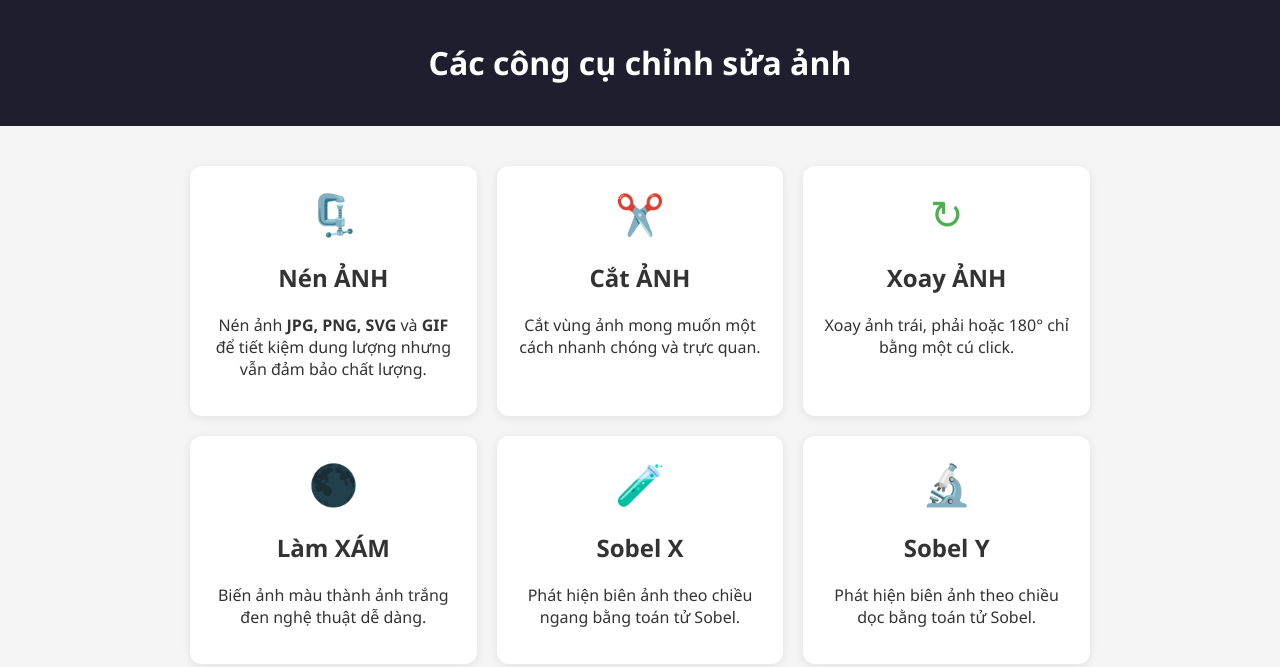
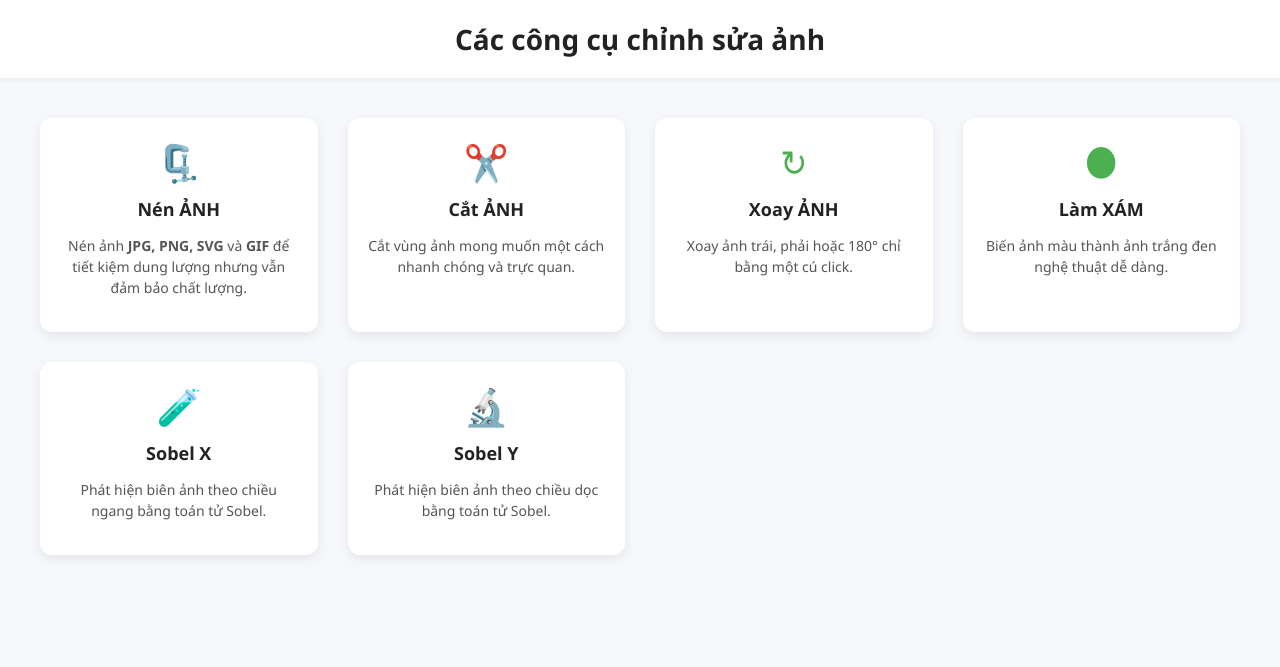
Before and after one commit to quan-nguyen18/image-editor, a plain HTML site: page index.html in a window 1280 px wide. Drawn offline with Linux system fonts and the light colour scheme.

Commit message:
Add files via upload

```diff
--- a/style.css
+++ b/style.css
@@ -1,76 +1,66 @@
+/* style.css */
+
+/* Reset đơn giản */
 body {
   margin: 0;
-  font-family: 'Segoe UI', sans-serif;
-  background: #f5f5f5;
+  font-family: 'Segoe UI', Tahoma, Geneva, Verdana, sans-serif;
+  background: #f7f8fc;
+  color: #333;
 }
 
+/* Tiêu đề chính */
 header {
-  background: #1e1e2f;
-  color: white;
-  padding: 20px;
+  background: #ffffff;
+  padding: 20px 40px;
+  box-shadow: 0 2px 4px rgba(0,0,0,0.05);
   text-align: center;
 }
 
+header h1 {
+  margin: 0;
+  font-size: 28px;
+  color: #222;
+}
+
+/* Lưới công cụ */
 .tool-grid {
   display: grid;
-  grid-template-columns: repeat(auto-fit, minmax(160px, 1fr));
-  gap: 20px;
+  grid-template-columns: repeat(auto-fit, minmax(250px, 1fr));
+  gap: 30px;
   padding: 40px;
-  max-width: 900px;
-  margin: auto;
 }
 
-.tool {
-  background: white;
-  padding: 30px;
-  text-align: center;
-  border-radius: 8px;
-  box-shadow: 0 4px 10px rgba(0,0,0,0.1);
-  text-decoration: none;
-  color: #333;
-  font-size: 18px;
-  font-weight: bold;
-  transition: transform 0.2s, background 0.3s;
-}
-
-.tool:hover {
-  background: #e0f7fa;
-  transform: translateY(-3px);
-}
-
-footer {
-  text-align: center;
-  padding: 20px;
-  background: #f0f0f0;
-  font-size: 14px;
-}
-.tool-grid {
-  display: grid;
-  grid-template-columns: repeat(auto-fit, minmax(280px, 1fr));
-  gap: 20px;
-  padding: 40px;
-  justify-items: center;
-}
-
+/* Ô công cụ */
 .tool-card {
   background: #fff;
   border-radius: 12px;
   padding: 20px;
   text-align: center;
-  box-shadow: 0 2px 10px rgba(0,0,0,0.08);
   text-decoration: none;
   color: #333;
-  transition: transform 0.2s, box-shadow 0.2s;
-  max-width: 300px;
+  box-shadow: 0 4px 12px rgba(0, 0, 0, 0.08);
+  transition: all 0.2s ease;
 }
 
 .tool-card:hover {
   transform: translateY(-5px);
-  box-shadow: 0 8px 20px rgba(0,0,0,0.15);
+  box-shadow: 0 10px 20px rgba(0, 0, 0, 0.15);
 }
 
 .tool-icon {
-  font-size: 40px;
+  font-size: 36px;
+  color: #4CAF50;
   margin-bottom: 10px;
-  color: #4CAF50;
 }
+
+.tool-card h2 {
+  font-size: 18px;
+  margin: 10px 0 8px;
+  color: #222;
+}
+
+.tool-card p {
+  font-size: 14px;
+  color: #555;
+  line-height: 1.5;
+}
```
